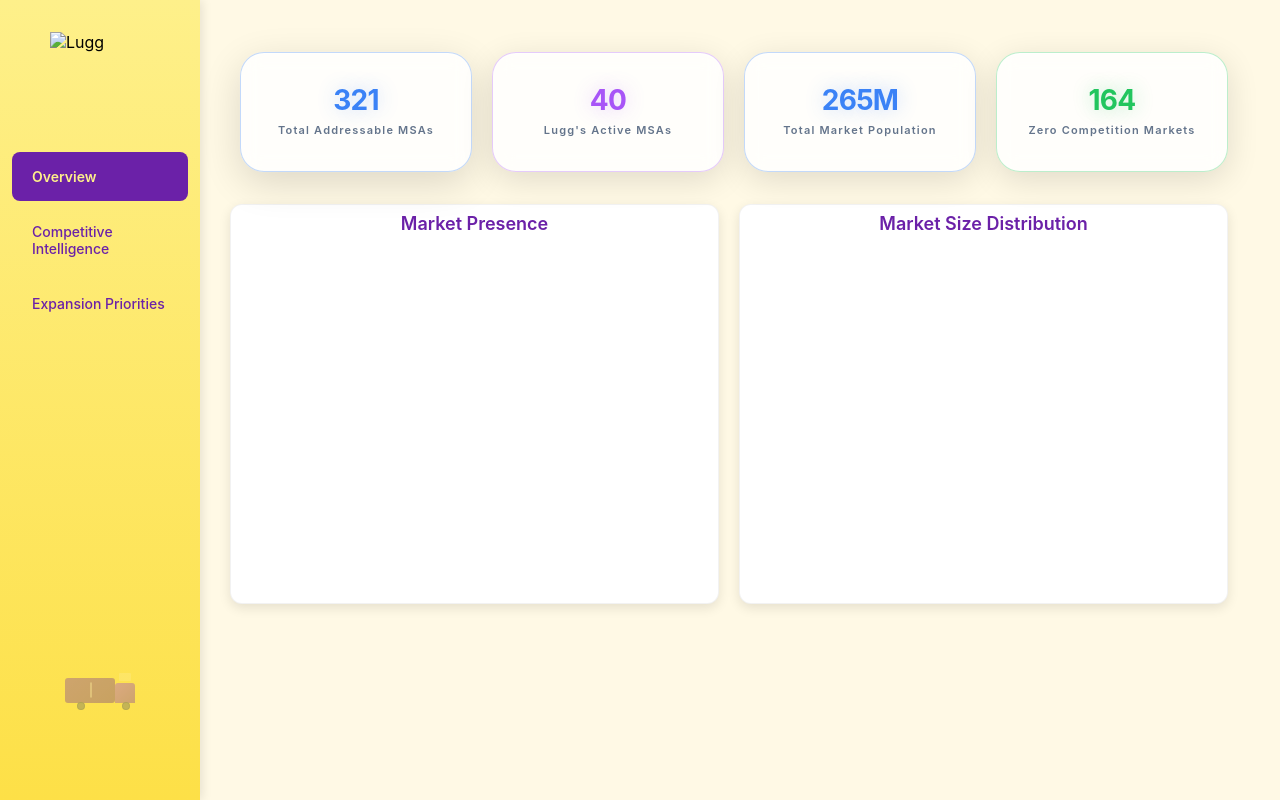
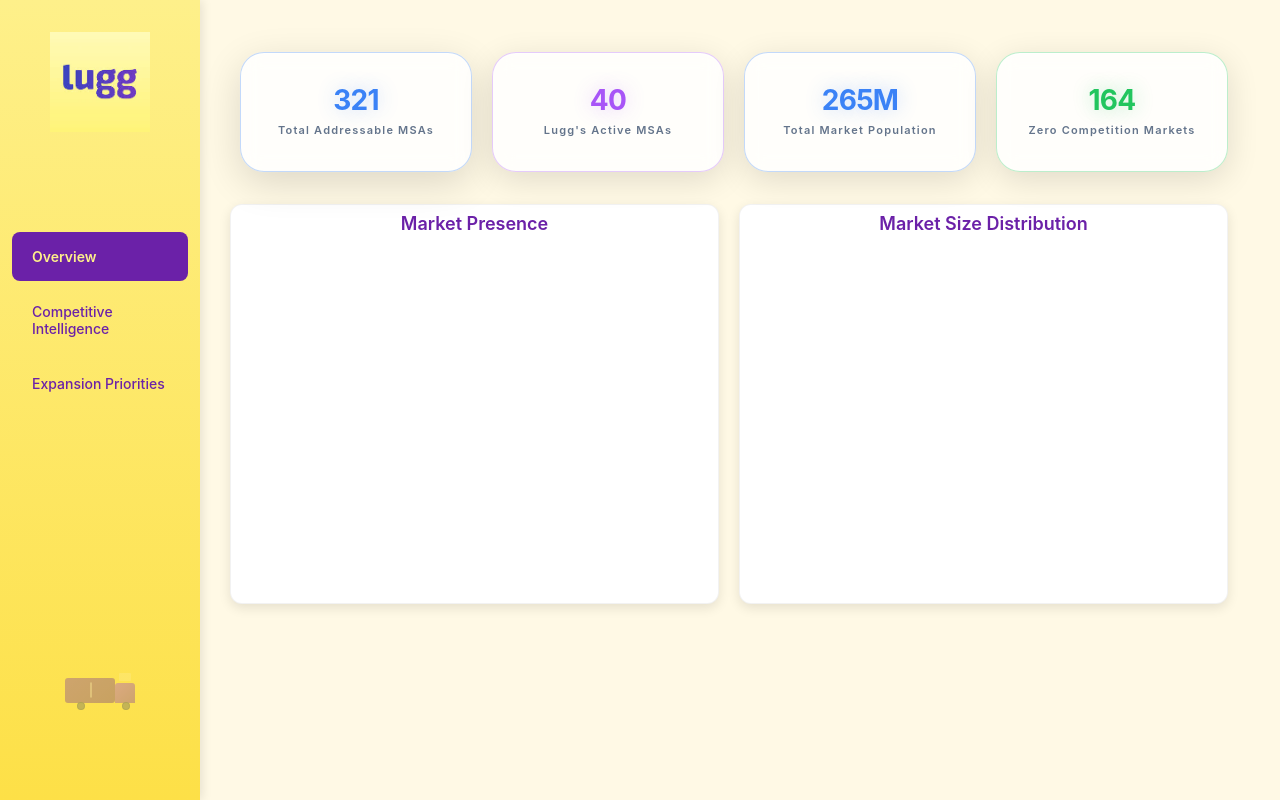
Before and after one commit to priyankaraghunathan15/lugg-market-expansion-analysis, a plain HTML site: page index.html in a window 1280 px wide. Drawn offline with Linux system fonts and the light colour scheme; a script that the page names is missing.

Commit message:
Update index.html

```diff
--- a/index.html
+++ b/index.html
@@ -12,7 +12,7 @@
         <!-- Lugg Logo -->
         <div class="logo-section">
             <div class="logo">
-                <img src="lugg-logo.jpeg" alt="Lugg" class="logo-image">
+                <img src="images/lugg-logo.jpeg" alt="Lugg" class="logo-image">
             </div>
         </div>
 
```
